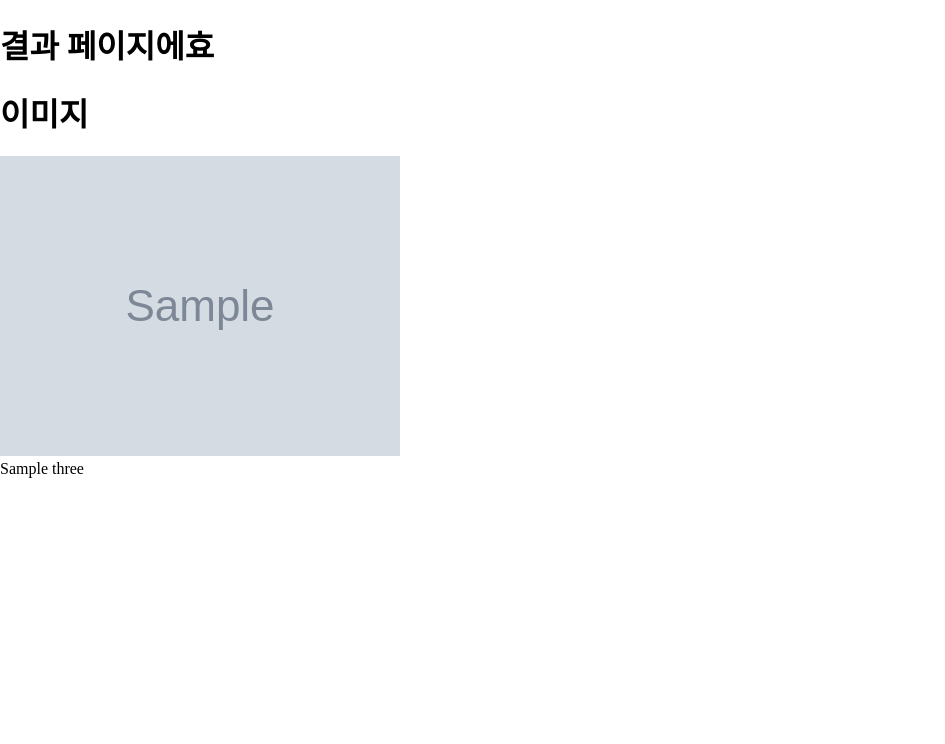
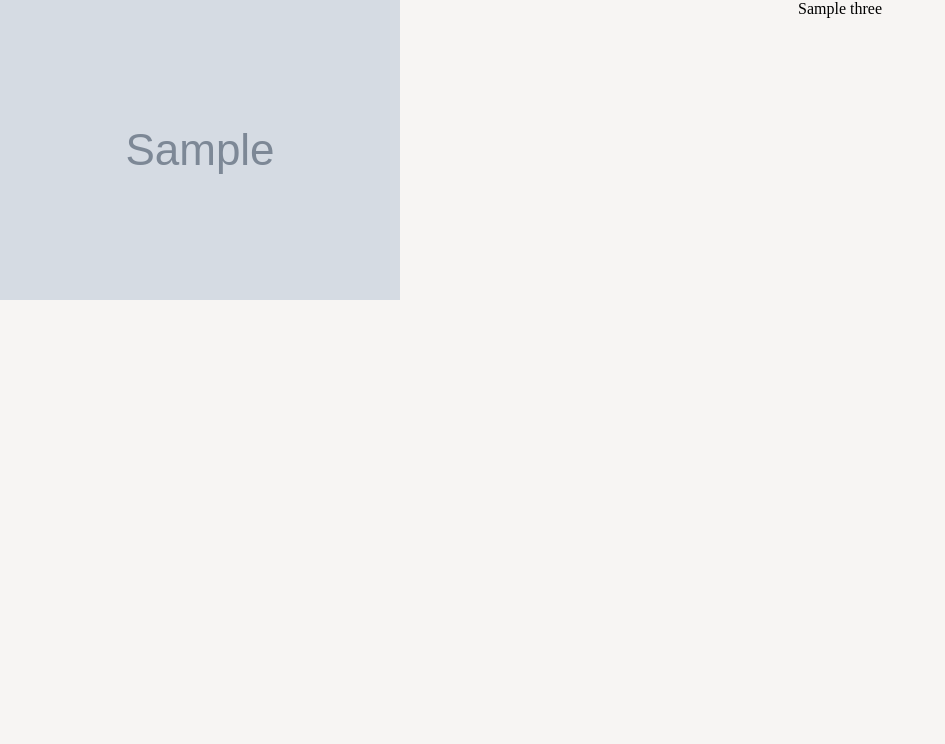
Before and after one commit to wltn716/fonteverywhere, a Django app: template gungseo/templates/gungseo/result.html in a window 1280 px wide. Shown: the part 56-800 px from the top of the page, without its empty margins (0-945 px from the left). Run offline with Django 3.2, Linux system fonts and the light colour scheme; the template is opened without the code that fills it: most values are stand-ins (such as "Sample title", 1, 10 or a date in 2020); grey boxes marked "Sample" are stand-in pictures; some libraries are stand-ins or nearby versions; some web fonts are replaced.

Commit message:
result 프론트ing

```diff
--- a/gungseo/static/css/gungseo.css
+++ b/gungseo/static/css/gungseo.css
@@ -41,11 +41,6 @@ a{
 	  color: inherit;
 }
 
-section{
-	min-height: 100vh;
-	width: 100vw;
-}
-
 p{
 	margin: 0px;
 }
@@ -114,3 +72,8 @@ p{
 	font-family: NewGungseo;
 	color: #565656;
 }
+
+.content{
+	min-height:93vh;
+	background-color: #f7f5f3;
+}
--- a/gungseo/static/css/post_image.css
+++ b/gungseo/static/css/post_image.css
@@ -1,10 +1,3 @@
-@import url("gungseo.css");
-
-section{
-	min-height:93vh;
-	background-color: #f7f5f3;
-}
-
 .input_img, .preview_wrap{
 	width: 700px;
 	height: 400px;
--- /dev/null
+++ b/gungseo/static/css/result.css
@@ -0,0 +1,12 @@
+.row{
+	display: grid;
+}
+
+.left-half {
+
+  grid-column: 1;
+}
+
+.right-half {
+  grid-column: 2;
+}
--- a/gungseo/templates/gungseo/application.html
+++ b/gungseo/templates/gungseo/application.html
@@ -3,8 +3,9 @@
 <html>
   <head>
     <title>궁서체</title>
+    <link rel="stylesheet" href="{% static 'css/gungseo.css' %}">
     <link rel="stylesheet" href="{% static 'css/post_image.css' %}">
-
+    <link rel="stylesheet" href="{% static 'css/result.css' %}">
     <!-- font Awesome -->
     <link rel="stylesheet" href="https://use.fontawesome.com/releases/v5.5.0/css/all.css" integrity="sha384-B4dIYHKNBt8Bc12p+WXckhzcICo0wtJAoU8YZTY5qE0Id1GSseTk6S+L3BlXeVIU" crossorigin="anonymous">
 
--- a/gungseo/templates/gungseo/post_image.html
+++ b/gungseo/templates/gungseo/post_image.html
@@ -1,7 +1,7 @@
 {% extends 'gungseo/application.html' %}
 {% load staticfiles %}
 {% block content %}
-<section class="vertical_center">
+<section class="vertical_center content">
   <div class="upload_wrap">
     <form method="post" action="{% url 'result' %}" enctype="multipart/form-data" novalidate>
       {% csrf_token %}
--- a/gungseo/templates/gungseo/result.html
+++ b/gungseo/templates/gungseo/result.html
@@ -1,9 +1,13 @@
 {% extends 'gungseo/application.html' %}
 {% block content %}
-<h1>결과 페이지에효</h1>
-<h1>이미지</h1>
-<p><img src="{{ uploaded_file_url }}" alt="uploaded_file_url"></p>
-{% for font_name in top_three %}
-		<p>{{ font_name }}</p>
-{% endfor %}
+<section class="content row">
+	<div class="left-half">
+		<img src="{{ uploaded_file_url }}" alt="uploaded_file_url">
+	</div>
+	<div class="right-half">
+		{% for font_name in top_three %}
+				<p>{{ font_name }}</p>
+		{% endfor %}
+	</div>
+</section>
 {% endblock %}
```
Also changed, not shown: other parts of gungseo/static/css/gungseo.css (+0 -37 lines), other parts of gungseo/static/css/post_image.css (+32 -0 lines), gungseo/static/css/index.css (+11 -0 lines), media/test.png (added), media/test_Epdg7ej.png (added), media/test_nqfmRND.png (added), media/test_u2QVHzM.png (added), media/test_yWLbZ3Q.png (added).
